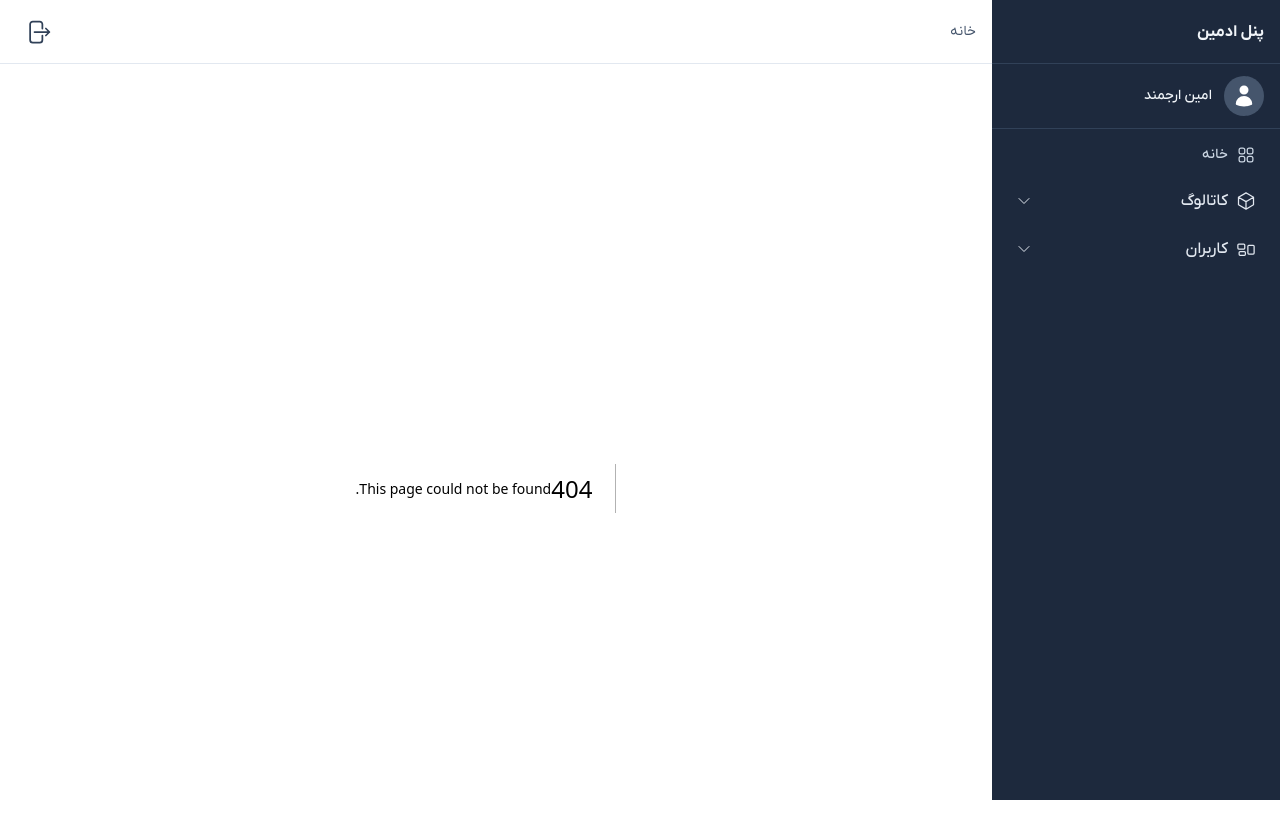
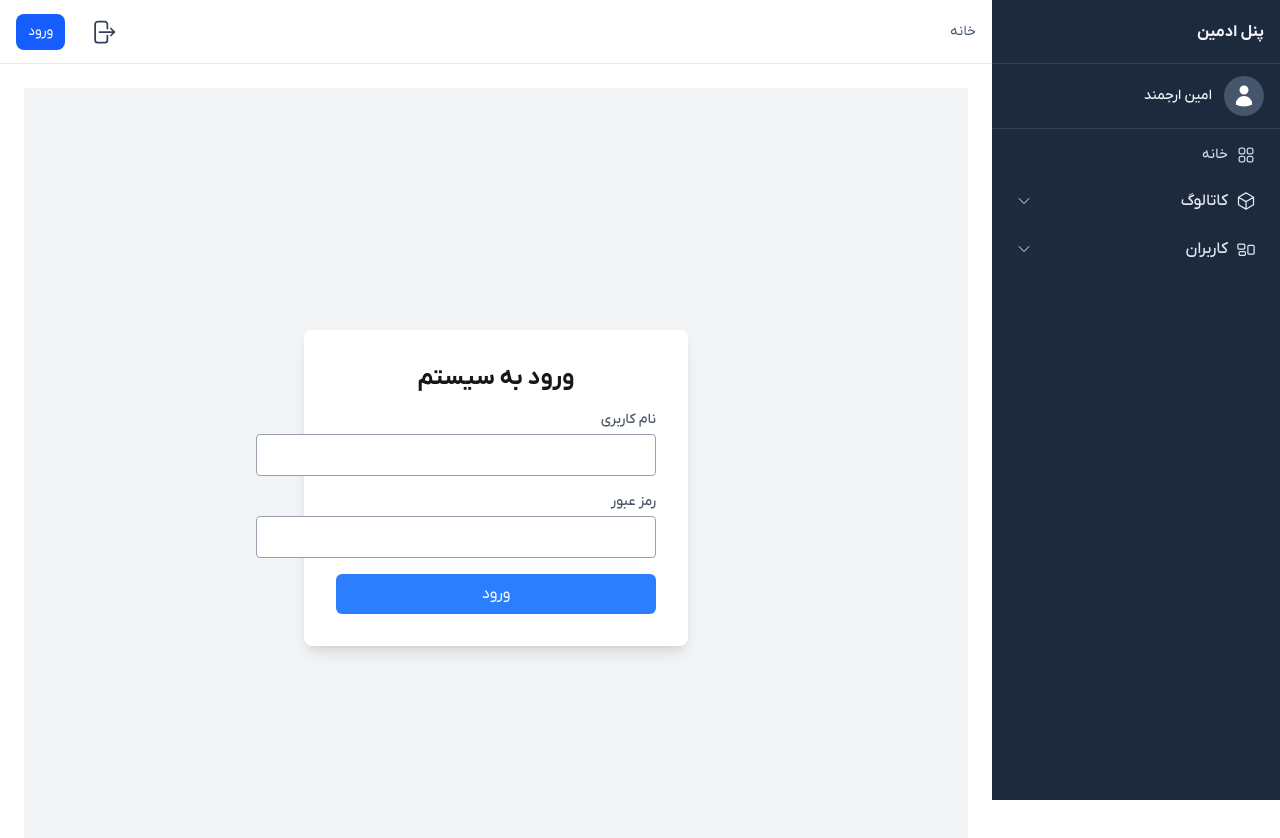
Before and after one commit to Esazade/adminPanelFront, a Next.js app: page /login in a window 1280 px wide. Before the commit this address had no page. Shown: the top 838 px of the page. Built offline with nearby package versions, Linux system fonts and the light colour scheme.

Commit message:
add login page

```diff
--- /dev/null
+++ b/app/login/page.jsx
@@ -0,0 +1,59 @@
+'use client';
+
+import { useState } from 'react';
+
+export default function Login() {
+  const [username, setUsername] = useState('');
+  const [password, setPassword] = useState('');
+
+  const handleLogin = (e) => {
+    e.preventDefault();
+    // اینجا می‌تونی عملیات لاگین رو انجام بدی (مثل بررسی توکن یا ارسال درخواست به سرور)
+    console.log('نام کاربری:', username);
+    console.log('رمز عبور:', password);
+  };
+
+  return (
+    <div className="min-h-screen bg-gray-100 flex items-center justify-center">
+      <div className="bg-white p-8 rounded-lg shadow-lg w-96">
+        <h2 className="text-2xl font-bold text-center mb-4">ورود به سیستم</h2>
+        <form onSubmit={handleLogin}>
+          <div className="mb-4">
+            <label htmlFor="username" className="block text-sm font-medium text-gray-600">
+              نام کاربری
+            </label>
+            <input
+              type="text"
+              id="username"
+              name="username"
+              className="w-full p-2 mt-1 border border-gray-300 rounded-md"
+              value={username}
+              onChange={(e) => setUsername(e.target.value)}
+              required
+            />
+          </div>
+          <div className="mb-4">
+            <label htmlFor="password" className="block text-sm font-medium text-gray-600">
+              رمز عبور
+            </label>
+            <input
+              type="password"
+              id="password"
+              name="password"
+              className="w-full p-2 mt-1 border border-gray-300 rounded-md"
+              value={password}
+              onChange={(e) => setPassword(e.target.value)}
+              required
+            />
+          </div>
+          <button
+            type="submit"
+            className="w-full p-2 bg-blue-500 text-white rounded-md hover:bg-blue-600 transition"
+          >
+            ورود
+          </button>
+        </form>
+      </div>
+    </div>
+  );
+}
--- a/components/Topbar.jsx
+++ b/components/Topbar.jsx
@@ -1,9 +1,11 @@
 'use client';
 
 import { Bars3Icon, ArrowRightOnRectangleIcon } from '@heroicons/react/24/outline';
+import Link from 'next/link';
 
 
 export default function Topbar({ onMenu, onLogout }) {
+
   return (
     <header className="h-16 bg-white border-b border-slate-200 flex items-center justify-between px-4">
       <nav className="hidden sm:flex items-center gap-6 text-slate-600 text-sm">
@@ -23,6 +25,9 @@ export default function Topbar({ onMenu, onLogout }) {
         <button onClick={onMenu} className="md:hidden p-2 -mr-2" aria-label="Open sidebar">
           <Bars3Icon className="w-7 h-7 text-slate-700" />
         </button>
+
+        <Link href="/login" className="px-3 py-2 rounded-lg bg-blue-600 text-white text-sm">ورود</Link>
+
       </div>
     </header>
   );
```
